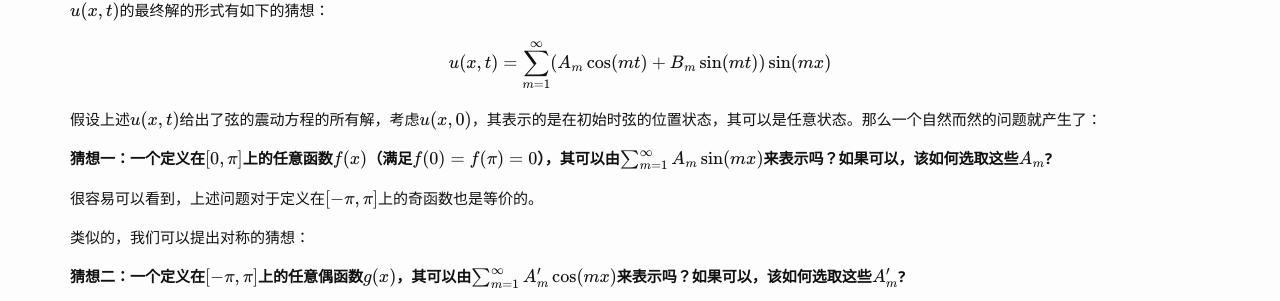
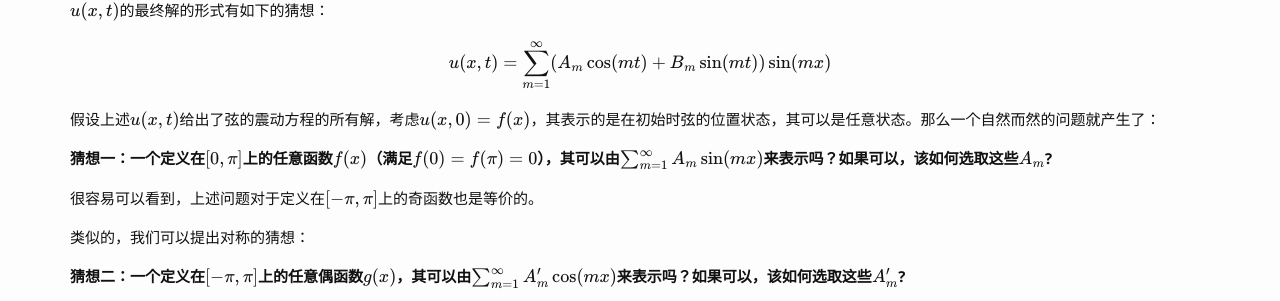
Before and after one commit to Wei-kang-Wang/math-log, a Jekyll site: the page built from _posts/2025-07-02-问题引入(E.M.Stein Fourier Analysis).md, in a window 1280 px wide. Shown: the part 767-1068 px from the top of the page. Built offline with Jekyll 4.4.1, drawn with Linux system fonts in a browser that asks for light colours; some web fonts are replaced; formulas are drawn with MathJax 3.

```diff
--- a/_posts/2025-07-02-问题引入(E.M.Stein Fourier Analysis).md
+++ b/_posts/2025-07-02-问题引入(E.M.Stein Fourier Analysis).md
@@ -36,7 +36,7 @@ $$u_m(x,t) = (A_m \cos(mt) + B_m \sin(mt) \sin(mx), \quad m =  1, 2, \cdots$$
 
 $$u(x,t) = \sum_{m=1}^{\infty} (A_m \cos(mt) + B_m \sin(mt)) \sin(mx)$$
 
-假设上述$$u(x,t)$$给出了弦的震动方程的所有解，考虑$$u(x,0)$$，其表示的是在初始时弦的位置状态，其可以是任意状态。那么一个自然而然的问题就产生了：
+假设上述$$u(x,t)$$给出了弦的震动方程的所有解，考虑$$u(x,0)=f(x)$$，其表示的是在初始时弦的位置状态，其可以是任意状态。那么一个自然而然的问题就产生了：
 
 **猜想一：一个定义在$$\left[0, \pi \right]$$上的任意函数$$f(x)$$（满足$$f(0)=f(\pi)=0$$），其可以由$$\sum_{m=1}^{\infty} A_m \sin(mx)$$来表示吗？如果可以，该如何选取这些$$A_m$$?**
 
```
